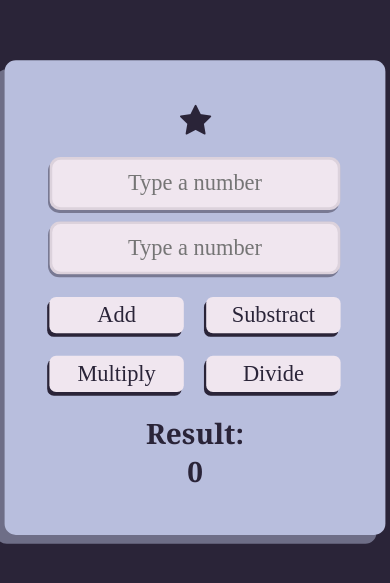
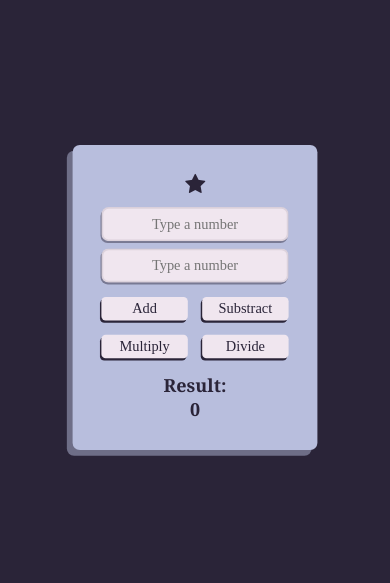
Before and after one commit to muriisantuss/calculator2.0, an Angular app: page / in a window 390 px wide. Shown: the part 125-708 px from the top of the page. Built offline with nearby package versions, Linux system fonts and the light colour scheme.

Commit message:
make it responsive

```diff
--- a/src/app/fullname/fullname.component.css
+++ b/src/app/fullname/fullname.component.css
@@ -1,11 +1,3 @@
-:root {
-  --purple-: #2a2438;
-  --puple2-: #b8bedd;
-  --gray-: #cfdee7;
-  --off-white: #f0e6ef;
-  --black-: #060608;
-}
-
 main {
   max-width: 100%;
   height: 100vh;
@@ -90,3 +82,15 @@ label {
   display: block;
   text-align: center;
 }
+
+@media screen and (max-width: 600px) {
+  /* Estilos específicos para telas maiores que 600 pixels */
+  #buttons {
+    grid-template-columns: repeat(2, 1fr);
+  }
+  .content {
+    transform: scale(0.9);
+    transform-origin: center center;
+    transition: 0.01s ease-in-out 0.01s;
+  }
+}
```
